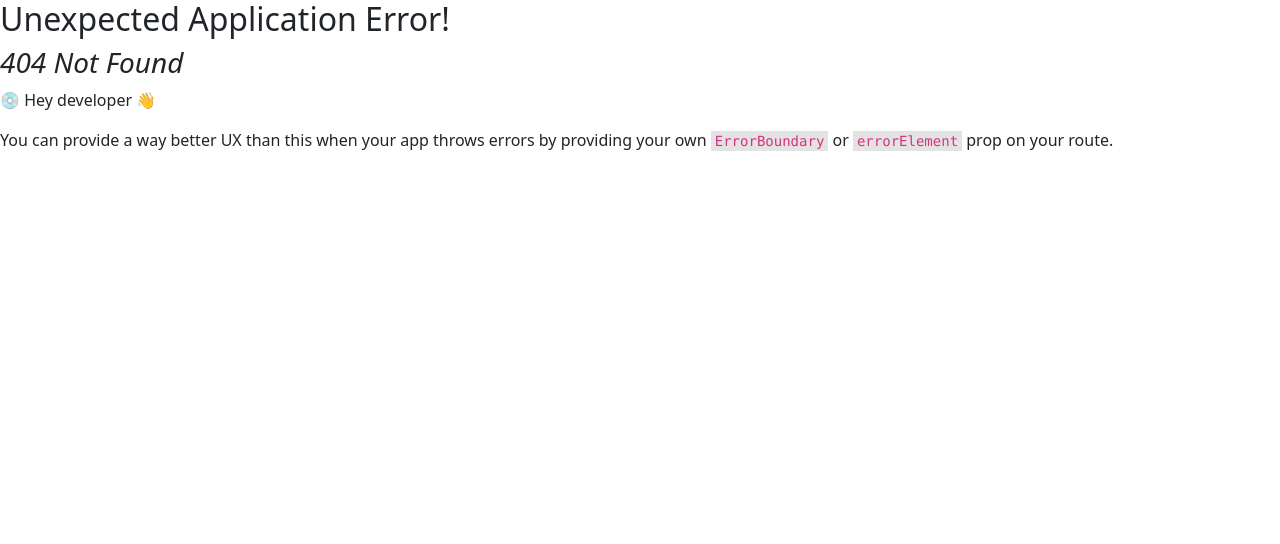
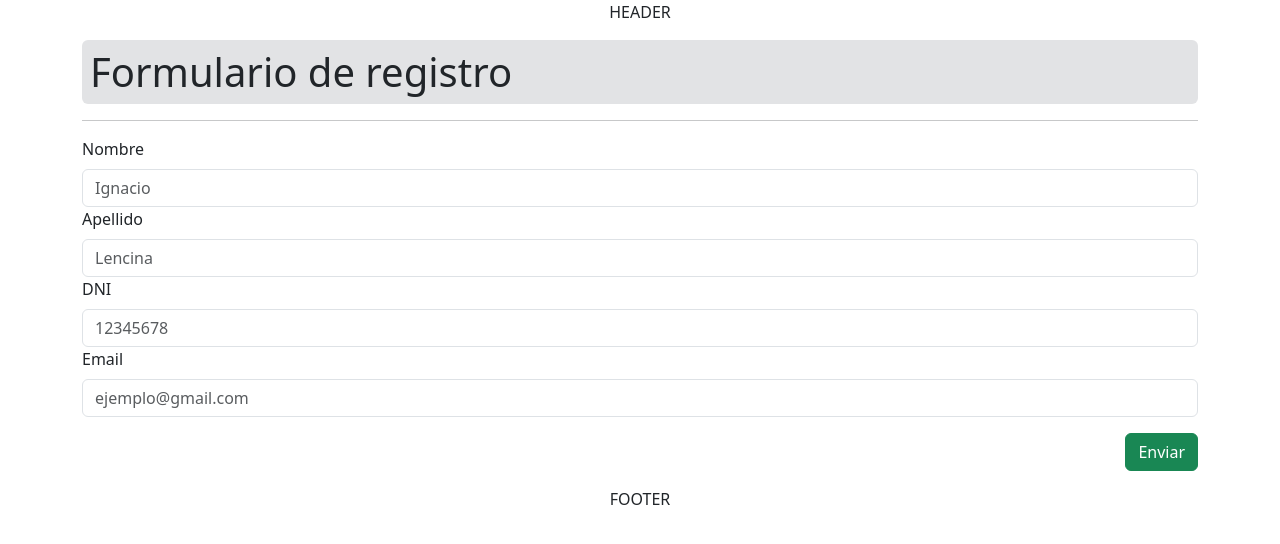
Before and after one commit to ignaciolencina/practicos-React, a React (Vite) app: page /ejercicio8 in a window 1280 px wide. Before the commit this address had no page. Shown: the top 544 px of the page. Built offline with nearby package versions, Linux system fonts and the light colour scheme.

Commit message:
Realizo la base del formulario

```diff
--- /dev/null
+++ b/src/components/Ejercicio8/Ejercicio8.jsx
@@ -0,0 +1,12 @@
+import Form from "./Form";
+
+const Ejercicio8 = () => {
+  return (
+    <>
+      <h1 className="bg-secondary-subtle rounded p-2">Formulario de registro</h1>
+      <hr />
+      <Form />
+    </>
+  );
+};
+export default Ejercicio8;
--- /dev/null
+++ b/src/components/Ejercicio8/Form.jsx
@@ -0,0 +1,38 @@
+const Form = () => {
+  return (
+    <form>
+      <fieldset>
+        <label htmlFor="input-name" className="form-label">
+          Nombre
+        </label>
+        <input placeholder="Ignacio" type="text" className="form-control" />
+      </fieldset>
+      <fieldset>
+        <label htmlFor="input-surname" className="form-label">
+          Apellido
+        </label>
+        <input placeholder="Lencina" type="text" className="form-control" />
+      </fieldset>
+      <fieldset>
+        <label htmlFor="input-id" className="form-label">
+          DNI
+        </label>
+        <input placeholder="12345678" type="number" className="form-control" />
+      </fieldset>
+      <fieldset>
+        <label htmlFor="input-email" className="form-label">
+          Email
+        </label>
+        <input
+          placeholder="ejemplo@gmail.com"
+          type="email"
+          className="form-control"
+        />
+      </fieldset>
+      <div className="text-end">
+        <button className="mt-3 btn btn-success">Enviar</button>
+      </div>
+    </form>
+  );
+};
+export default Form;
--- a/src/constants/routes.jsx
+++ b/src/constants/routes.jsx
@@ -5,6 +5,7 @@ import Ejercicio2 from "../components/Ejercicio2/Ejercicio2";
 import Ejercicio3 from "../components/Ejercicio3/Ejercicio3";
 import Ejercicio4 from "../components/Ejercicio4/Ejercicio4";
 import Ejercicio5 from "../components/Ejercicio5/Ejercicio5";
+import Ejercicio8 from "../components/Ejercicio8/Ejercicio8";
 
 export const router = createBrowserRouter([
   {
@@ -31,6 +32,10 @@ export const router = createBrowserRouter([
         path: "ejercicio5",
         element: <Ejercicio5 />,
       },
+      {
+        path: "ejercicio8",
+        element: <Ejercicio8 />,
+      },
     ],
   },
 ]);
```
